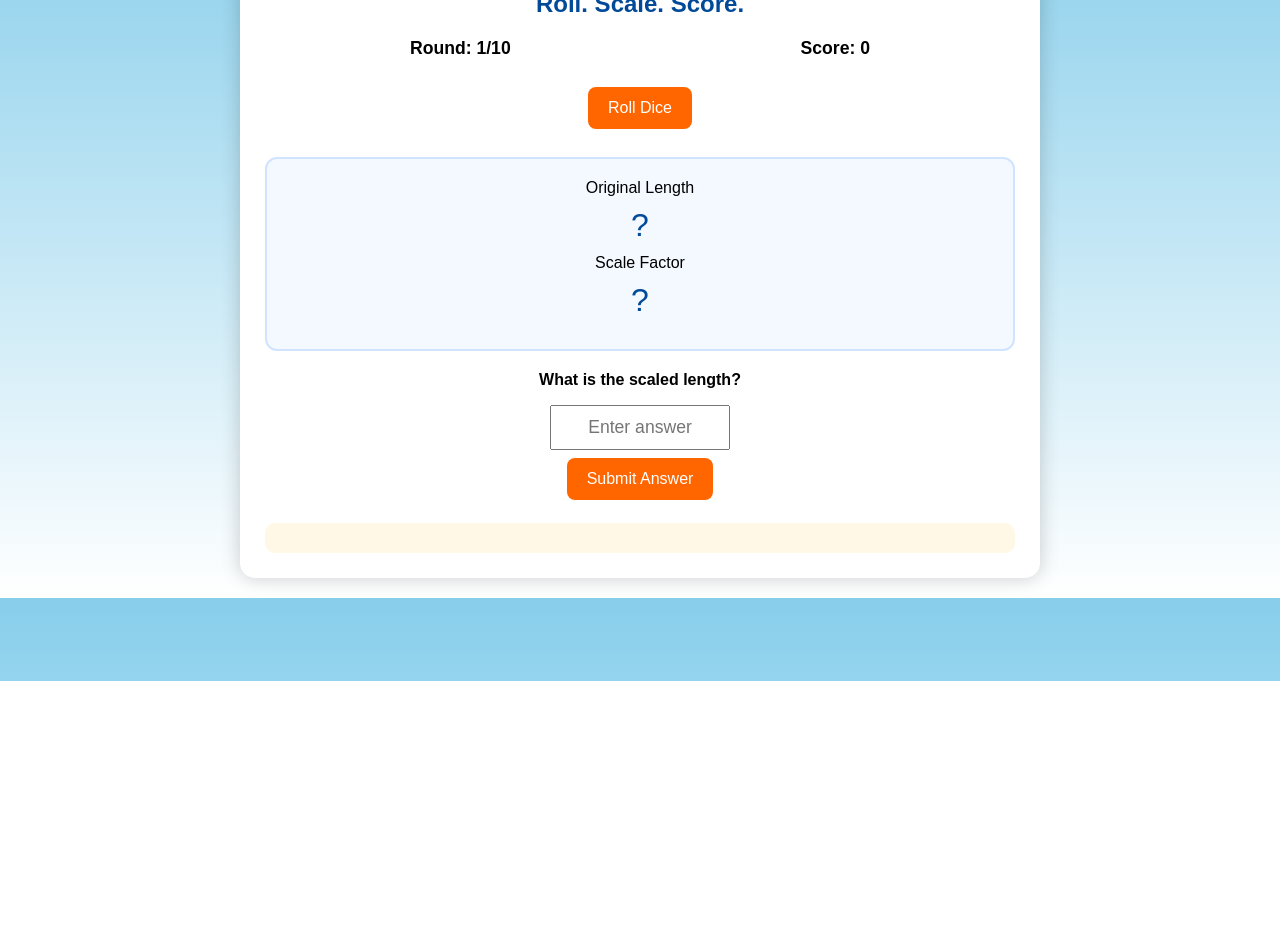
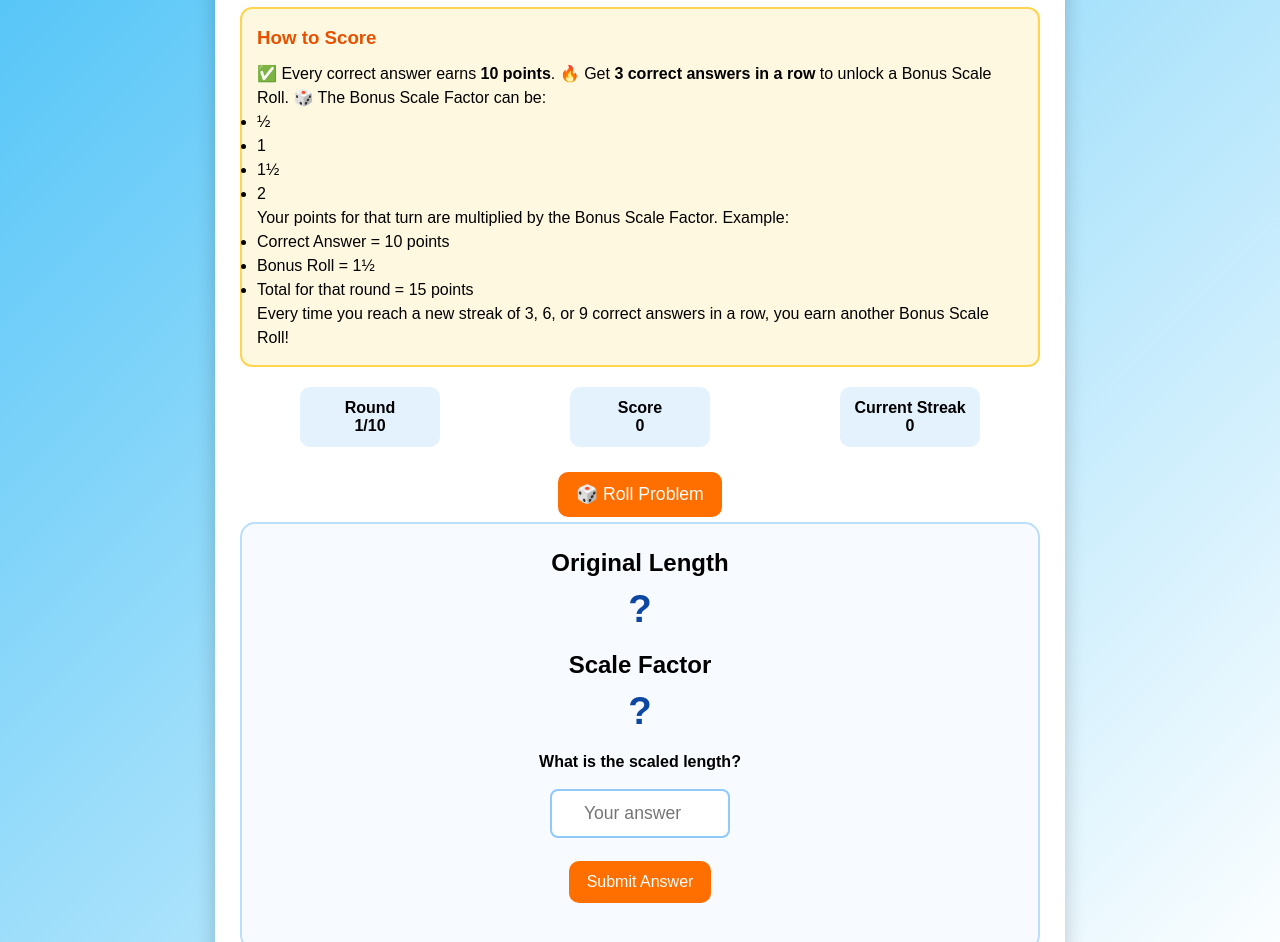
Before and after one commit to mrstorch/math-game-hub, a plain HTML site: page scale-the-storch/index.html in a window 1280 px wide. Shown: the part 119-1061 px from the top of the page. Before the commit the page ends 800 px from the top, so only its background shows below. Drawn offline with Linux system fonts and the light colour scheme.

Commit message:
Refactor HTML and CSS for improved layout

```diff
--- a/scale-the-storch/index.html
+++ b/scale-the-storch/index.html
@@ -6,111 +6,153 @@
 <title>Scale the Storch!</title>
 
 <style>
-    * {
-        box-sizing: border-box;
+*{
+    margin:0;
+    padding:0;
+    box-sizing:border-box;
 }
 
-    body {
-        font-family: Arial, sans-serif;
-        background: linear-gradient(to bottom, #87ceeb, #ffffff);
-        margin: 0;
-        padding: 20px;
-        text-align: center;
+body{
+    font-family:Arial, sans-serif;
+    background:linear-gradient(135deg,#4fc3f7,#ffffff);
+    padding:20px;
 }
 
-    .container {
-        max-width: 800px;
-        margin: auto;
-        background: white;
-        border-radius: 15px;
-        padding: 25px;
-        box-shadow: 0 0 20px rgba(0,0,0,.2);
+.container{
+    max-width:850px;
+    margin:auto;
+    background:white;
+    border-radius:20px;
+    padding:25px;
+    box-shadow:0 0 20px rgba(0,0,0,.2);
 }
 
-    h1 {
-        color: #ff6600;
-        margin-bottom: 5px;
+h1{
+    text-align:center;
+    color:#ff6f00;
+    margin-bottom:5px;
 }
 
-    h2 {
-        color: #004a99;
-        margin-top: 0;
+.subtitle{
+    text-align:center;
+    color:#1565c0;
+    margin-bottom:20px;
+    font-weight:bold;
 }
 
-    .scoreboard {
-        display: flex;
-        justify-content: space-around;
-        flex-wrap: wrap;
-        margin: 20px 0;
-        font-weight: bold;
-        font-size: 1.1em;
+.instructions{
+    background:#fff8e1;
+    border:2px solid #ffd54f;
+    border-radius:12px;
+    padding:15px;
+    margin-bottom:20px;
+    line-height:1.5;
 }
 
-    .card {
-        background: #f4f8ff;
-        padding: 20px;
-        border-radius: 12px;
-        margin: 20px 0;
-        border: 2px solid #d0e3ff;
+.instructions h3{
+    margin-bottom:10px;
+    color:#e65100;
 }
 
-    .value {
-        font-size: 2em;
-        color: #004a99;
-        margin: 10px;
+.scoreboard{
+    display:flex;
+    justify-content:space-around;
+    flex-wrap:wrap;
+    margin-bottom:20px;
+    gap:10px;
 }
 
-    button {
-        background: #ff6600;
-        color: white;
-        border: none;
-        padding: 12px 20px;
-        font-size: 1em;
-        border-radius: 8px;
-        cursor: pointer;
-        margin: 8px;
+.score-box{
+    background:#e3f2fd;
+    border-radius:10px;
+    padding:12px;
+    min-width:140px;
+    text-align:center;
+    font-weight:bold;
 }
 
-    button:hover {
-        background: #e05500;
+.game-card{
+    background:#f7faff;
+    border:2px solid #bbdefb;
+    border-radius:15px;
+    padding:25px;
+    text-align:center;
 }
 
-    input {
-        padding: 10px;
-        font-size: 1.1em;
-        width: 180px;
-        text-align: center;
+.value{
+    font-size:2.4rem;
+    color:#0d47a1;
+    margin:10px 0 20px;
+    font-weight:bold;
 }
 
-    #feedback {
-        margin-top: 15px;
-        font-size: 1.1em;
-        font-weight: bold;
+button{
+    background:#ff6f00;
+    color:white;
+    border:none;
+    padding:12px 18px;
+    border-radius:10px;
+    font-size:1rem;
+    cursor:pointer;
+    margin:5px;
 }
 
-    #explanation {
-        margin-top: 15px;
-        background: #fff8e6;
-        padding: 15px;
-        border-radius: 10px;
+button:hover{
+    background:#e65100;
 }
 
-    #gameOver {
-        display: none;
-        margin-top: 25px;
+input{
+    padding:12px;
+    width:180px;
+    text-align:center;
+    font-size:1.1rem;
+    border:2px solid #90caf9;
+    border-radius:8px;
 }
 
-    .badge {
-        font-size: 1.5em;
-        margin-top: 10px;
+.correct{
+    color:green;
+    font-weight:bold;
 }
 
-    .correct {
-        color: green;
+.incorrect{
+    color:red;
+    font-weight:bold;
 }
 
-    .wrong {
-        color: red;
+#feedback,
+#explanation,
+#bonusMessage{
+    margin-top:15px;
+}
+
+#bonusMessage{
+    font-size:1.3rem;
+    font-weight:bold;
+    color:#6a1b9a;
+}
+
+#gameOver{
+    display:none;
+    text-align:center;
+    margin-top:25px;
+}
+
+.badge{
+    font-size:1.7rem;
+    margin-top:15px;
+}
+
+.rollButton{
+    font-size:1.1rem;
+}
+
+.questionArea{
+    margin-top:20px;
+}
+
+.hidden{
+    display:none;
 }
 </style>
 </head>
@@ -119,48 +161,101 @@
 <div class="container">
 
 <h1>🎲 Scale the Storch! 📐</h1>
-    <h2>Roll. Scale. Score.</h2>
+<div class="subtitle">Roll • Scale • Score • Build Your Streak</div>
+
+<div class="instructions">
+<h3>How to Score</h3>
+
+✅ Every correct answer earns <strong>10 points</strong>.
+
+🔥 Get <strong>3 correct answers in a row</strong> to unlock a Bonus Scale Roll.
+
+🎲 The Bonus Scale Factor can be:
+<ul>
+<li>½</li>
+<li>1</li>
+<li>1½</li>
+<li>2</li>
+</ul>
+
+Your points for that turn are multiplied by the Bonus Scale Factor.
+
+Example:
+<ul>
+<li>Correct Answer = 10 points</li>
+<li>Bonus Roll = 1½</li>
+<li>Total for that round = 15 points</li>
+</ul>
+
+Every time you reach a new streak of 3, 6, or 9 correct answers in a row,
+you earn another Bonus Scale Roll!
+</div>
 
 <div class="scoreboard">
-        <div>Round: <span id="round">1</span>/10</div>
-        <div>Score: <span id="score">0</span></div>
+
+<div class="score-box">
+Round<br>
+<span id="round">1</span>/10
 </div>
 
-    <button id="rollButton" onclick="newRound()">Roll Dice</button>
-
-    <div class="card">
-        <div>
-            Original Length
-            <div id="length" class="value">?</div>
+<div class="score-box">
+Score<br>
+<span id="score">0</span>
 </div>
 
-        <div>
-            Scale Factor
+<div class="score-box">
+Current Streak<br>
+<span id="streak">0</span>
+</div>
+
+</div>
+
+<div style="text-align:center;">
+<button class="rollButton" onclick="rollProblem()">🎲 Roll Problem</button>
+</div>
+
+<div class="game-card">
+
+<h2>Original Length</h2>
+<div id="length" class="value">?</div>
+
+<h2>Scale Factor</h2>
 <div id="factor" class="value">?</div>
-        </div>
-    </div>
+
+<div class="questionArea">
 
 <p><strong>What is the scaled length?</strong></p>
 
-    <input type="text" id="answer" placeholder="Enter answer">
+<br>
+
+<input id="answer" type="number" step="0.01" placeholder="Your answer">
+
+<br><br>
+
+<button onclick="checkAnswer()">Submit Answer</button>
+
+</div>
+
+<div id="bonusMessage"></div>
+<div id="feedback"></div>
+<div id="explanation"></div>
+
+</div>
+
+<div id="gameOver">
+
+<h2>🏁 Game Over!</h2>
+
+<h3>Final Score:</h3>
+
+<h1 id="finalScore"></h1>
+
+<div id="finalBadge" class="badge"></div>
 
 <br>
 
-    <button onclick="checkAnswer()">Submit Answer</button>
+<button onclick="restartGame()">Play Again</button>
 
-    <div id="feedback"></div>
-    <div id="explanation"></div>
-
-    <div id="gameOver">
-        <h2>Game Complete!</h2>
-
-        <p>Your Final Score:</p>
-
-        <h1 id="finalScore"></h1>
-
-        <div id="badge" class="badge"></div>
-
-        <button onclick="restartGame()">Play Again</button>
 </div>
 
 </div>
@@ -170,109 +265,150 @@
 const scaleFactors = [
     {text:"1/2", value:0.5},
     {text:"2/3", value:2/3},
-    {text:"3/4", value:3/4},
+    {text:"3/4", value:0.75},
     {text:"3/2", value:1.5},
     {text:"2", value:2},
     {text:"3", value:3}
 ];
 
+const bonusFactors = [
+    {text:"1/2", value:0.5},
+    {text:"1", value:1},
+    {text:"1 1/2", value:1.5},
+    {text:"2", value:2}
+];
+
 let round = 1;
 let score = 0;
+let streak = 0;
 
 let currentLength;
-let currentFactorText;
-let currentFactorValue;
+let currentScaleFactor;
+let currentScaleText;
 let correctAnswer;
-let pointsAvailable;
 
-function newRound() {
+function rollProblem(){
 
     if(round > 10){
-        endGame();
         return;
     }
 
+    document.getElementById("bonusMessage").innerHTML = "";
     document.getElementById("feedback").innerHTML = "";
     document.getElementById("explanation").innerHTML = "";
     document.getElementById("answer").value = "";
 
-    currentLength = Math.floor(Math.random() * 12) + 1;
+    currentLength = Math.floor(Math.random()*12)+1;
 
     let factor =
-        scaleFactors[Math.floor(Math.random() * scaleFactors.length)];
+        scaleFactors[Math.floor(Math.random()*scaleFactors.length)];
 
-    currentFactorText = factor.text;
-    currentFactorValue = factor.value;
+    currentScaleFactor = factor.value;
+    currentScaleText = factor.text;
 
-    correctAnswer = currentLength * currentFactorValue;
+    correctAnswer = currentLength * currentScaleFactor;
 
-    pointsAvailable = Math.round(currentFactorValue * 10);
+    document.getElementById("length").textContent =
+        currentLength;
 
-    document.getElementById("length").textContent = currentLength;
-    document.getElementById("factor").textContent = currentFactorText;
+    document.getElementById("factor").textContent =
+        currentScaleText;
 }
 
-function checkAnswer() {
+function checkAnswer(){
 
     if(currentLength === undefined){
-        alert("Roll the dice first!");
+        alert("Roll a problem first!");
         return;
     }
 
-    let studentAnswer =
+    const studentAnswer =
         parseFloat(document.getElementById("answer").value);
 
     if(isNaN(studentAnswer)){
-        alert("Please enter a number.");
+        alert("Enter an answer.");
         return;
     }
 
-    let isCorrect =
+    let pointsEarned = 0;
+
+    const correct =
         Math.abs(studentAnswer - correctAnswer) < 0.01;
 
-    if(isCorrect){
+    if(correct){
 
-        score += pointsAvailable;
+        streak++;
+
+        pointsEarned = 10;
+
+        let bonusText = "";
+
+        if(streak % 3 === 0){
+
+            const bonus =
+                bonusFactors[Math.floor(Math.random()*bonusFactors.length)];
+
+            pointsEarned =
+                Math.round(10 * bonus.value);
+
+            bonusText =
+                `🔥 BONUS STREAK!  ${streak} correct in a row!<br>
+                 Bonus Scale Factor: ${bonus.text}<br>
+                 Points earned this round: ${pointsEarned}`;
+
+            document.getElementById("bonusMessage").innerHTML =
+                bonusText;
+        }
+
+        score += pointsEarned;
 
         document.getElementById("feedback").innerHTML =
-            "<span class='correct'>✅ Correct! +" +
-            pointsAvailable +
-            " points</span>";
+            `<span class="correct">
+            ✅ Correct! +${pointsEarned} points
+            </span>`;
+
+    }
+    else{
+
+        streak = 0;
+
+        document.getElementById("feedback").innerHTML =
+            `<span class="incorrect">
+            ❌ Not quite. Streak reset.
+            </span>`;
+    }
+
+    document.getElementById("score").textContent = score;
+    document.getElementById("streak").textContent = streak;
+
+    document.getElementById("explanation").innerHTML =
+        `<strong>Explanation:</strong><br><br>
+        ${currentLength} × ${currentScaleText}
+        = ${formatAnswer(correctAnswer)}
+        <br><br>
+        To find a scaled length, multiply the original length by the scale factor.`;
+
+    currentLength = undefined;
+
+    round++;
+
+    if(round > 10){
+
+        setTimeout(endGame,1200);
 
     } else {
 
-        document.getElementById("feedback").innerHTML =
-            "<span class='wrong'>❌ Not quite.</span>";
+        document.getElementById("round").textContent = round;
+    }
 }
 
-    document.getElementById("score").textContent = score;
-
-    document.getElementById("explanation").innerHTML =
-        "<strong>Explanation:</strong><br>" +
-        currentLength +
-        " × " +
-        currentFactorText +
-        " = " +
-        formatNumber(correctAnswer) +
-        "<br><br>" +
-        "Because the scale factor is <strong>" +
-        currentFactorText +
-        "</strong>, multiply the original length by the scale factor.";
-
-    round++;
-    document.getElementById("round").textContent =
-        Math.min(round, 10);
-
-    currentLength = undefined;
-}
-
-function formatNumber(num){
+function formatAnswer(num){
 
     if(Number.isInteger(num)){
         return num;
     }
 
-    return Number(num.toFixed(2));
+    return num.toFixed(2);
 }
 
 function endGame(){
@@ -283,46 +419,45 @@ function endGame(){
 
     let badge = "";
 
-    if(score >= 200){
+    if(score >= 120){
         badge = "🚀 Scale the Storch Champion!";
     }
-    else if(score >= 150){
+    else if(score >= 100){
         badge = "🔥 Scale Master!";
     }
-    else if(score >= 100){
+    else if(score >= 80){
         badge = "⭐⭐⭐ Scale Expert!";
     }
-    else if(score >= 50){
+    else if(score >= 60){
         badge = "⭐⭐ Scale Explorer!";
     }
     else{
         badge = "⭐ Scale Apprentice!";
     }
 
-    document.getElementById("badge").textContent = badge;
-
-    document.getElementById("rollButton").disabled = true;
+    document.getElementById("finalBadge").textContent = badge;
 }
 
 function restartGame(){
 
     round = 1;
     score = 0;
+    streak = 0;
 
     currentLength = undefined;
 
     document.getElementById("round").textContent = "1";
     document.getElementById("score").textContent = "0";
+    document.getElementById("streak").textContent = "0";
 
     document.getElementById("length").textContent = "?";
     document.getElementById("factor").textContent = "?";
 
     document.getElementById("feedback").innerHTML = "";
     document.getElementById("explanation").innerHTML = "";
+    document.getElementById("bonusMessage").innerHTML = "";
 
     document.getElementById("gameOver").style.display = "none";
-
-    document.getElementById("rollButton").disabled = false;
 }
 
 </script>
```
Lines whose indentation alone changed are shown as unchanged.
